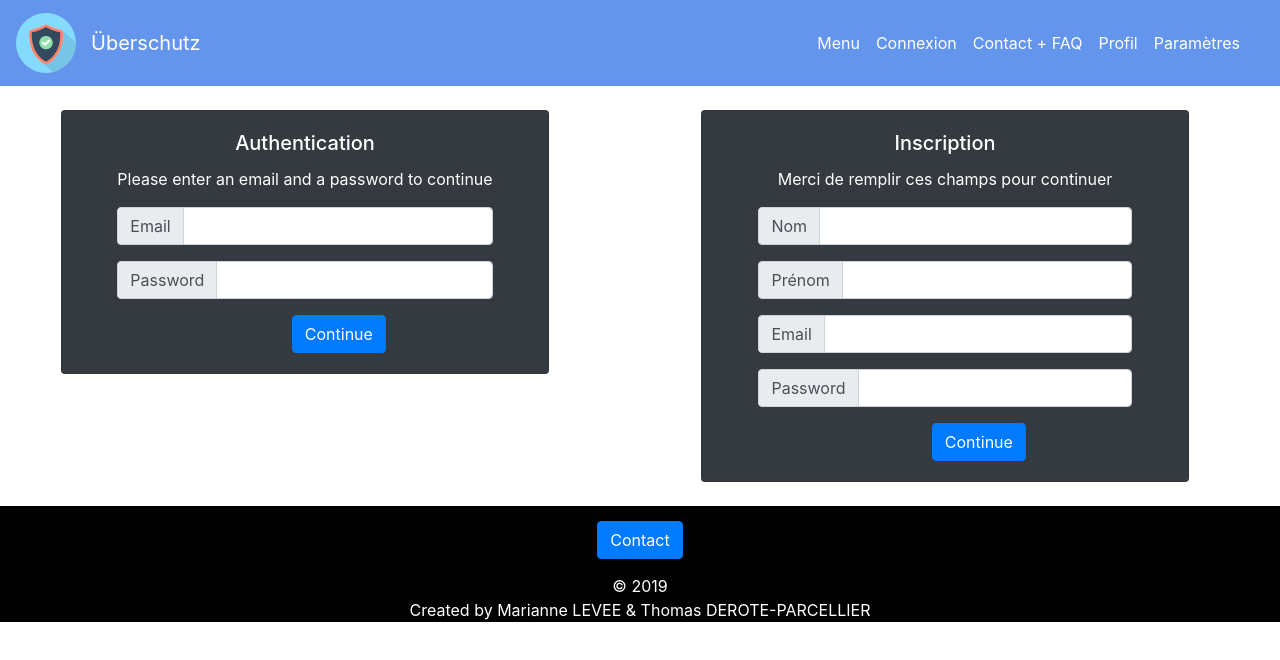
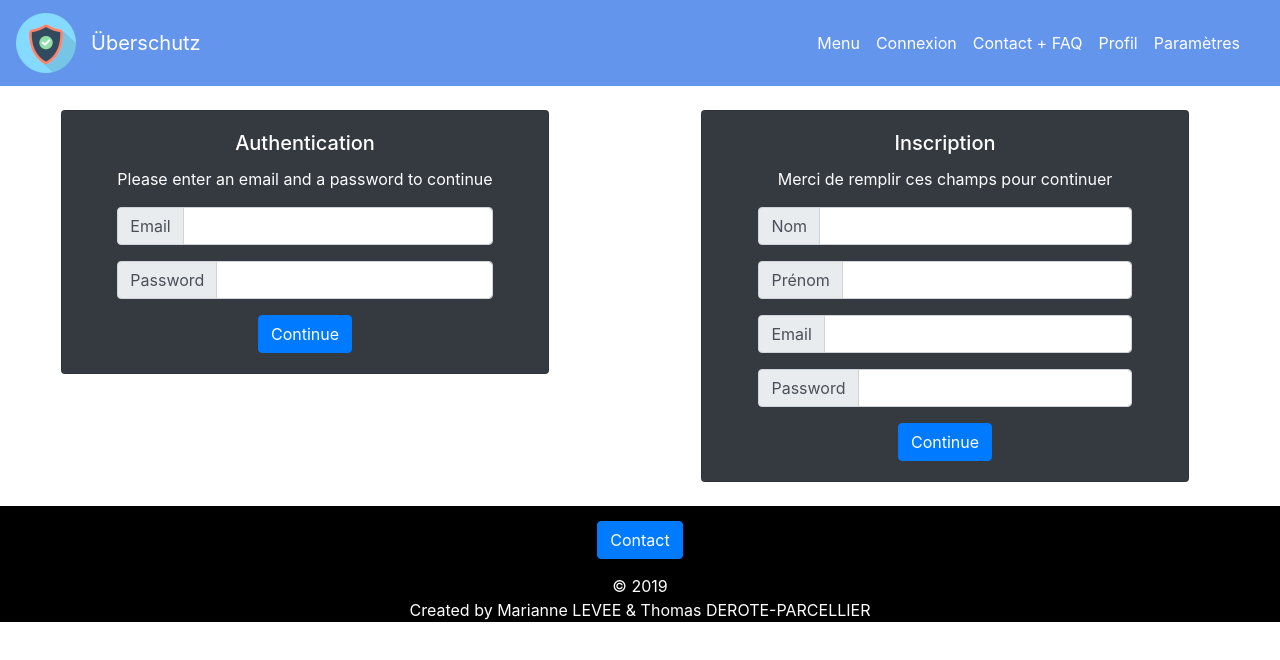
Before and after one commit to Uberschutz/WebSite, a React (Create React App) app: page /Connexion in a window 1280 px wide. Shown: the top 660 px of the page. Built offline with nearby package versions, Linux system fonts and the light colour scheme.

Commit message:
Add name/surname/email/password function to manage them Add error message and box if name or surname dont contain only alphabetical characters Fix connexion css file Add function checking if value is contains only alphabetical characters through regex

```diff
--- a/src/pages/Connexion.js
+++ b/src/pages/Connexion.js
@@ -5,23 +5,48 @@ import '../styles/Connexion.css';
 import { Link } from 'react-router-dom';
 
 class Connexion extends Component {
-
-    /* Le constructor et la regex qui n'accepte QUE des chiffres.
-    Moi je voudrai l'inverse : qui n'accepte QUE des lettres (c'est pour prénom et nom).
-    2e probleme, les 2 inputs noms et prénom changent en meme temps :x
-    constructor(){
-        super();
-        this.state = {value: ''};
-        this.onChange = this.onChange.bind(this)
+	constructor(props) {
+        super(props);
+        this.state = {
+        	name: '',
+	        surname: '',
+	        email: '',
+	        password: '',
+	        alphaName: false,
+	        alphaSurname: false
+        };
     }
 
-    onChange(e){
-        const re = /^[0-9\b]+$/;
-        if (e.target.value === '' || re.test(e.target.value)) {
-            this.setState({value: e.target.value})
-            console.log(re.test(e.target.value));
-        }
-    } */
+    static isAlpha(char) {
+        const re = /^[a-zA-Z]+$/g;
+        return re.test(char);
+    }
+
+    onChangeName(name) {
+		if (name && !Connexion.isAlpha(name)) {
+			this.setState({alphaName: true});
+		} else {
+			this.setState({alphaName: false});
+		}
+	    this.setState({name: name});
+    }
+
+    onChangeSurname(surname) {
+		if (surname && !Connexion.isAlpha(surname)) {
+			this.setState({alphaSurname: true});
+		} else {
+			this.setState({alphaSurname: false});
+		}
+	    this.setState({surname: surname});
+    }
+
+	onChangeEmail(email) {
+		this.setState({email: email});
+	}
+
+	onChangePass(pass) {
+		this.setState({password: pass});
+	}
 
     render() {
         return (
@@ -30,7 +55,7 @@ class Connexion extends Component {
                     <div className="col">
                         <br/>
                         <div className="card text-white bg-dark box-center">
-                            <div className="card-body bg-dark item-align">
+                            <div className="card-body bg-dark item-align text-align">
                                 <h5 className="card-title text-align">
                                     Authentication
                                 </h5>
@@ -50,7 +75,7 @@ class Connexion extends Component {
                                     <input type="password" className="form-control" aria-label="Email"/>
                                 </div>
                                 <Link to ='/'>
-                                    <button type="button" className="btn btn-primary align-continue">Continue</button>
+                                    <button type="button" className="btn btn-primary">Continue</button>
                                 </Link>
                             </div>
                         </div>
@@ -59,7 +84,7 @@ class Connexion extends Component {
                     <div className="col">
                         <br/>
                         <div className="card text-white bg-dark box-center">
-                            <div className="card-body bg-dark item-align">
+                            <div className="card-body bg-dark item-align text-align">
                                 <h5 className="card-title text-align">
                                     Inscription
                                 </h5>
@@ -70,29 +95,34 @@ class Connexion extends Component {
                                     <div className="input-group-prepend">
                                         <span className="input-group-text" id="inputGroup-sizing-default">Nom</span>
                                     </div>
-                                    <input /*value={this.state.value} onChange={this.onChange}*/ type="text" className="form-control" aria-label="Nom"/>
+	                                {this.state.alphaName ? <input value={this.state.name} onChange={(name) => this.onChangeName(name.target.value)} type="text" className="form-control form-box-error" aria-label="Nom"/> :
+                                    <input value={this.state.name} onChange={(name) => this.onChangeName(name.target.value)} type="text" className="form-control" aria-label="Nom"/>}
                                 </div>
                                 <div className="input-group mb-3">
                                     <div className="input-group-prepend">
                                         <span className="input-group-text" id="inputGroup-sizing-default">Prénom</span>
                                     </div>
-                                    <input /*value={this.state.value} onChange={this.onChange}*/ type="text" className="form-control" aria-label="Prénom"/>
+	                                {this.state.alphaSurname ? <input value={this.state.value} onChange={(surname) => this.onChangeSurname(surname.target.value)} type="text" className="form-control form-box-error" aria-label="Prénom"/> :
+                                    <input value={this.state.value} onChange={(surname) => this.onChangeSurname(surname.target.value)} type="text" className="form-control" aria-label="Prénom"/>}
                                 </div>
                                 <div className="input-group mb-3">
                                     <div className="input-group-prepend">
                                         <span className="input-group-text" id="inputGroup-sizing-default">Email</span>
                                     </div>
-                                    <input type="text" className="form-control" aria-label="Email"/>
+                                    <input value={this.state.email} onChange={(email) => this.onChangeEmail(email.target.value)} type="text" className="form-control" aria-label="Email"/>
                                 </div>
                                 <div className="input-group mb-3">
                                     <div className="input-group-prepend">
                                         <span className="input-group-text" id="inputGroup-sizing-default">Password</span>
                                     </div>
-                                    <input type="password" className="form-control" aria-label="Email"/>
+                                    <input value={this.state.password} onChange={(password) => this.onChangePass(password.target.value)} type="password" className="form-control" aria-label="Email"/>
                                 </div>
                                 <Link to ='/Profil'>
-                                    <button type="button" className="btn btn-primary align-continue">Continue</button>
+                                    <button type="button" className="btn btn-primary">Continue</button>
                                 </Link>
+	                            <br/>
+	                            {this.state.alphaSurname || this.state.alphaName ?
+		                            <span className="address text-danger">Invalid name or surname</span> : null}
                             </div>
                         </div>
                         <br/>
--- a/src/styles/Connexion.css
+++ b/src/styles/Connexion.css
@@ -26,6 +26,10 @@
     max-width: 100%;
 }
 
-.align-continue {
-    margin-left: 36%;
+.form-box-error {
+	border: 2px solid red!important;
 }
+
+.address {
+	font-style: italic;
+}
```
